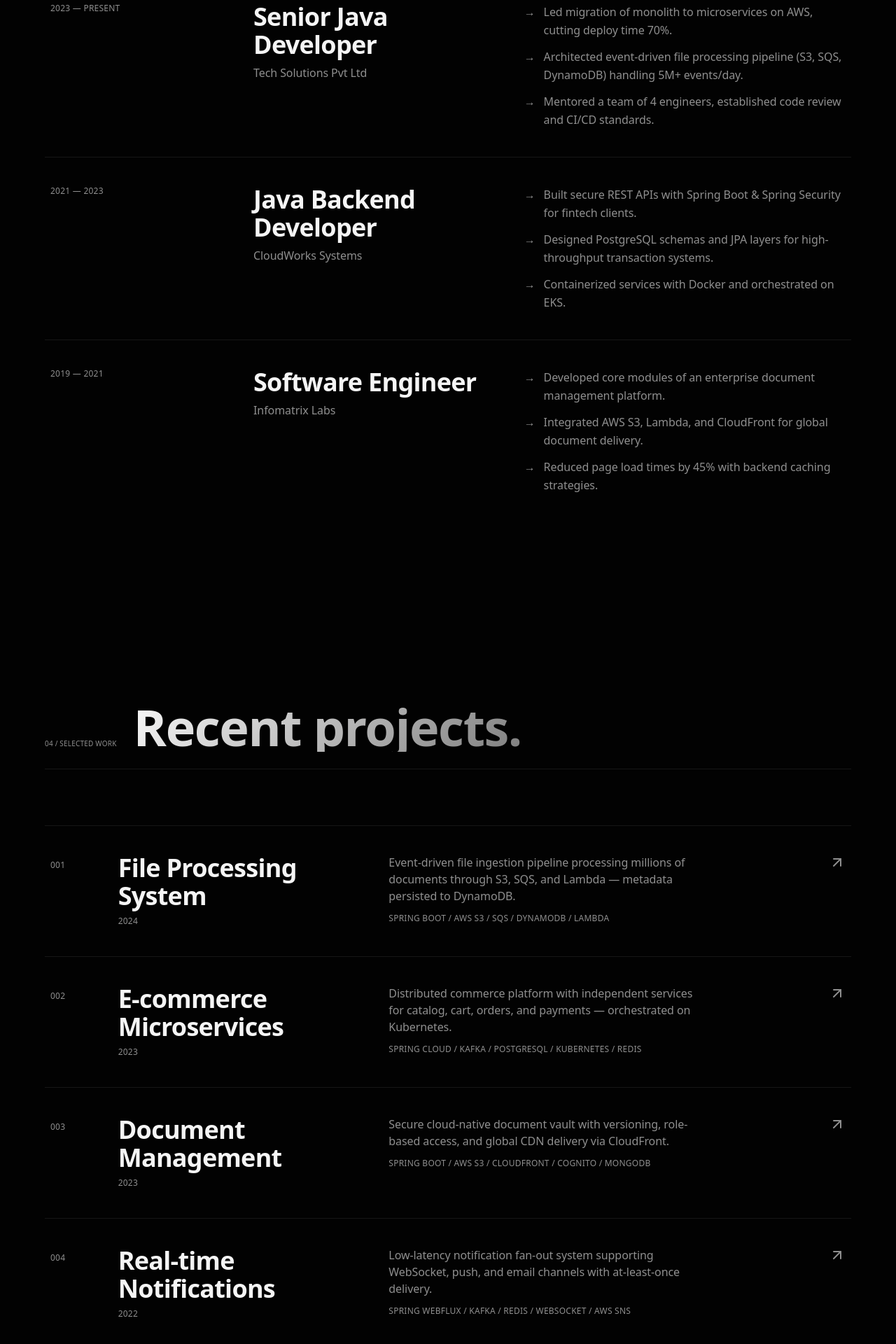
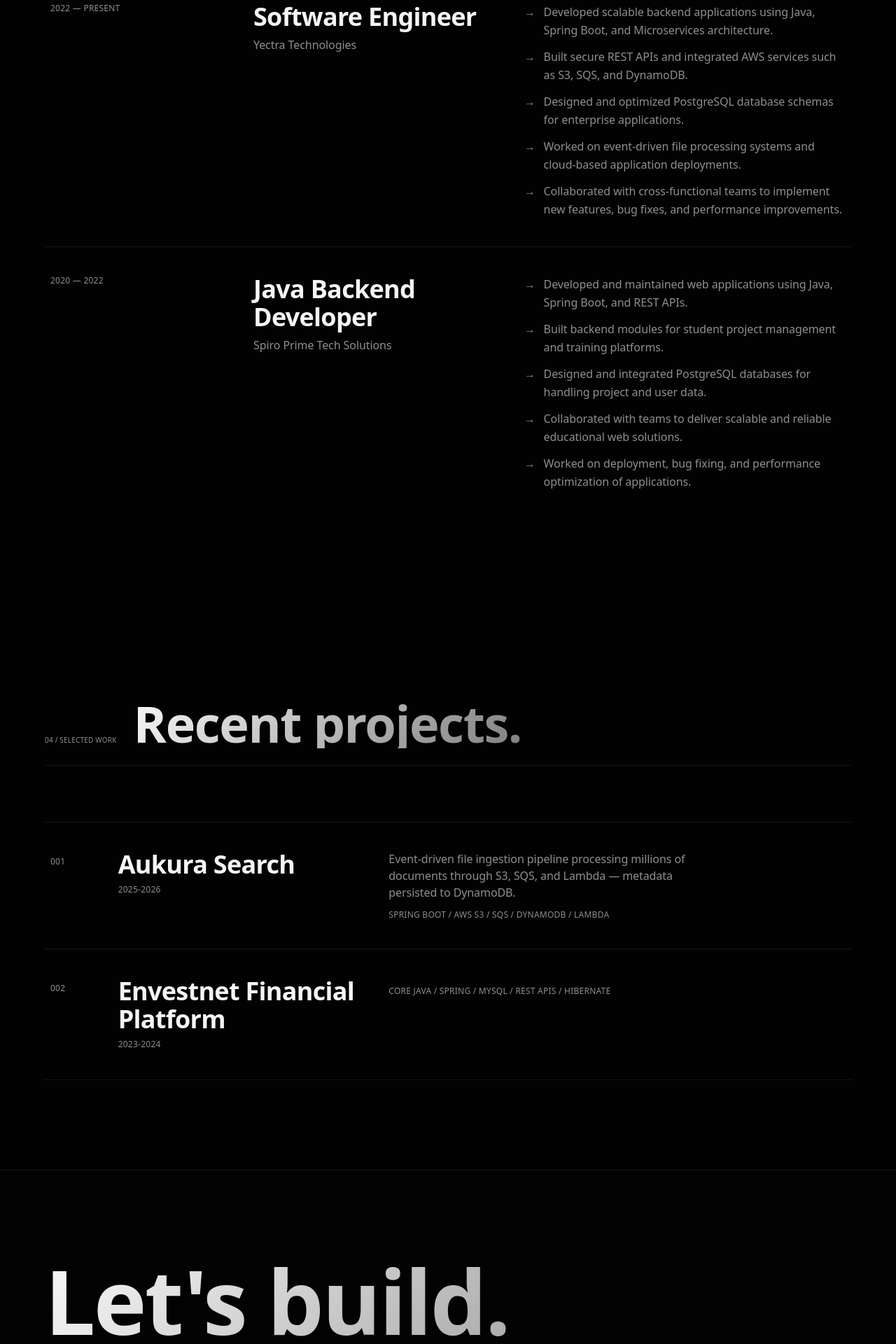
Before and after one commit to Kumar10796/Kumar10796.github.io, a React (Vite) app: page / in a window 1280 px wide. Shown: the part 2740-4660 px from the top of the page at 70% size. Built offline with nearby package versions, Linux system fonts and the light colour scheme; a web font is replaced by a local one.

Commit message:
Update experience and project details in portfolio components, including company names, roles, and descriptions for improved clarity and relevance.

```diff
--- a/src/components/portfolio/Experience.tsx
+++ b/src/components/portfolio/Experience.tsx
@@ -3,33 +3,27 @@ import { Section } from "./Section";
 
 const experience = [
   {
-    company: "Tech Solutions Pvt Ltd",
-    role: "Senior Java Developer",
-    duration: "2023 — Present",
+    company: "Yectra Technologies",
+    role: "Software Engineer",
+    duration: "2022 — Present",
     points: [
-      "Led migration of monolith to microservices on AWS, cutting deploy time 70%.",
-      "Architected event-driven file processing pipeline (S3, SQS, DynamoDB) handling 5M+ events/day.",
-      "Mentored a team of 4 engineers, established code review and CI/CD standards.",
+      "Developed scalable backend applications using Java, Spring Boot, and Microservices architecture.",
+      "Built secure REST APIs and integrated AWS services such as S3, SQS, and DynamoDB.",
+      "Designed and optimized PostgreSQL database schemas for enterprise applications.",
+      "Worked on event-driven file processing systems and cloud-based application deployments.",
+      "Collaborated with cross-functional teams to implement new features, bug fixes, and performance improvements.",
     ],
   },
   {
-    company: "CloudWorks Systems",
+    company: "Spiro Prime Tech Solutions",
     role: "Java Backend Developer",
-    duration: "2021 — 2023",
+    duration: "2020 — 2022",
     points: [
-      "Built secure REST APIs with Spring Boot & Spring Security for fintech clients.",
-      "Designed PostgreSQL schemas and JPA layers for high-throughput transaction systems.",
-      "Containerized services with Docker and orchestrated on EKS.",
-    ],
-  },
-  {
-    company: "Infomatrix Labs",
-    role: "Software Engineer",
-    duration: "2019 — 2021",
-    points: [
-      "Developed core modules of an enterprise document management platform.",
-      "Integrated AWS S3, Lambda, and CloudFront for global document delivery.",
-      "Reduced page load times by 45% with backend caching strategies.",
+      "Developed and maintained web applications using Java, Spring Boot, and REST APIs.",
+      "Built backend modules for student project management and training platforms.",
+      "Designed and integrated PostgreSQL databases for handling project and user data.",
+      "Collaborated with teams to deliver scalable and reliable educational web solutions.",
+      "Worked on deployment, bug fixing, and performance optimization of applications.",
     ],
   },
 ];
--- a/src/components/portfolio/Projects.tsx
+++ b/src/components/portfolio/Projects.tsx
@@ -5,35 +5,26 @@ import { ArrowUpRight } from "lucide-react";
 const projects = [
   {
     n: "001",
-    title: "File Processing System",
+    title: "Aukura Search",
     description:
       "Event-driven file ingestion pipeline processing millions of documents through S3, SQS, and Lambda — metadata persisted to DynamoDB.",
     stack: ["Spring Boot", "AWS S3", "SQS", "DynamoDB", "Lambda"],
-    year: "2024",
+    year: "2025-2026",
   },
   {
     n: "002",
-    title: "E-commerce Microservices",
-    description:
-      "Distributed commerce platform with independent services for catalog, cart, orders, and payments — orchestrated on Kubernetes.",
-    stack: ["Spring Cloud", "Kafka", "PostgreSQL", "Kubernetes", "Redis"],
-    year: "2023",
-  },
-  {
-    n: "003",
-    title: "Document Management",
-    description:
-      "Secure cloud-native document vault with versioning, role-based access, and global CDN delivery via CloudFront.",
-    stack: ["Spring Boot", "AWS S3", "CloudFront", "Cognito", "MongoDB"],
-    year: "2023",
-  },
-  {
-    n: "004",
-    title: "Real-time Notifications",
-    description:
-      "Low-latency notification fan-out system supporting WebSocket, push, and email channels with at-least-once delivery.",
-    stack: ["Spring WebFlux", "Kafka", "Redis", "WebSocket", "AWS SNS"],
-    year: "2022",
+    title: "Envestnet Financial Platform",
+    points: [
+      "Developed and maintained enterprise-level financial service applications using Core Java and Spring Framework.",
+      "Implemented backend business logic and RESTful APIs for secure financial operations and transaction workflows.",
+      "Designed and managed MySQL database operations, queries, and integrations for efficient data handling.",
+      "Worked closely with cross-functional teams to deliver scalable and reliable business solutions.",
+      "Participated in debugging, performance optimization, and production issue resolution.",
+      "Developed reusable backend modules and improved existing services for better maintainability.",
+      "Collaborated in Agile development cycles, code reviews, testing, and deployment activities.",
+    ],
+    stack: ["Core Java", "Spring", "MySQL", "REST APIs", "Hibernate"],
+    year: "2023-2024",
   },
 ];
 
@@ -48,8 +39,7 @@ export function Projects() {
             whileInView={{ opacity: 1, y: 0 }}
             viewport={{ once: true, margin: "-80px" }}
             transition={{ duration: 0.5, delay: i * 0.06 }}
-            className="group py-10 px-2 grid md:grid-cols-12 gap-6 hover:bg-white/[0.02] transition-colors cursor-pointer"
-          >
+            className="group py-10 px-2 grid md:grid-cols-12 gap-6 hover:bg-white/[0.02] transition-colors cursor-pointer">
             <div className="md:col-span-1 font-mono text-xs text-muted-foreground pt-2">
               {p.n}
             </div>
@@ -67,9 +57,6 @@ export function Projects() {
                 {p.stack.join(" / ")}
               </span>
             </p>
-            <div className="md:col-span-2 flex md:justify-end items-start">
-              <ArrowUpRight className="w-6 h-6 text-muted-foreground group-hover:text-foreground group-hover:-translate-y-1 group-hover:translate-x-1 transition-transform" />
-            </div>
           </motion.article>
         ))}
       </div>
```
